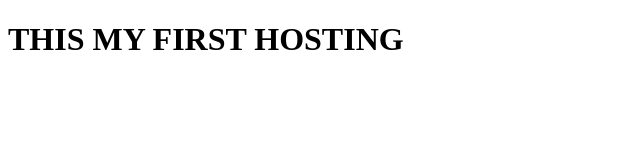
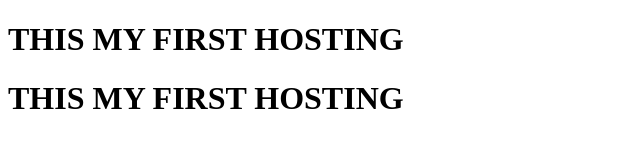
Before and after one commit to As98m/SHIFRA-WEBSITE, a plain HTML site: page Index.html in a window 1280 px wide. Shown: the whole page, without its empty margins (0-640 px from the left). Drawn offline with Linux system fonts and the light colour scheme.

Commit message:
Update Index.html

```diff
--- a/Index.html
+++ b/Index.html
@@ -6,6 +6,7 @@
 <body>
 
 	<H1> THIS MY FIRST HOSTING</H1>
+	<H1> THIS MY FIRST HOSTING</H1>
 
 </body>
 </html>
```
